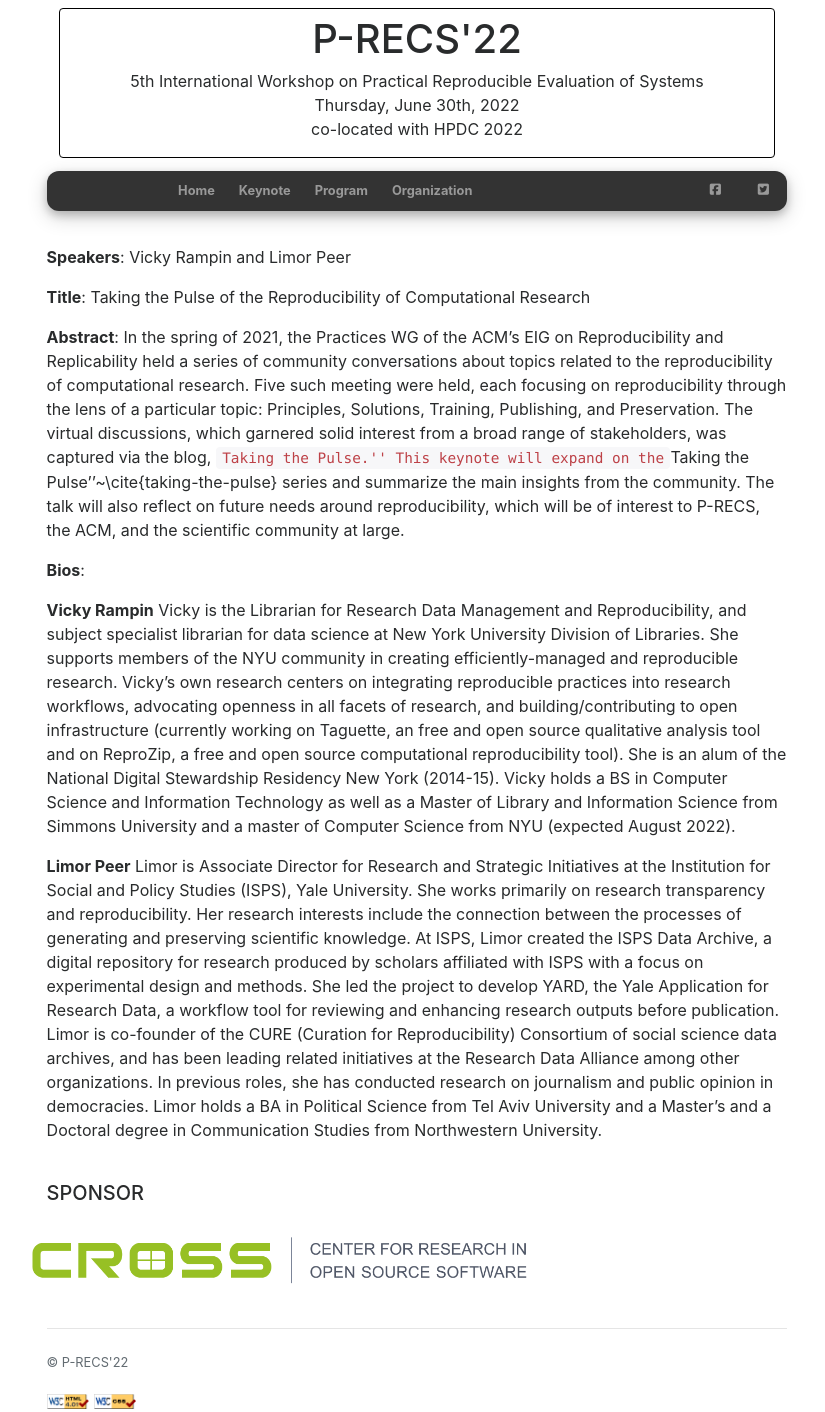
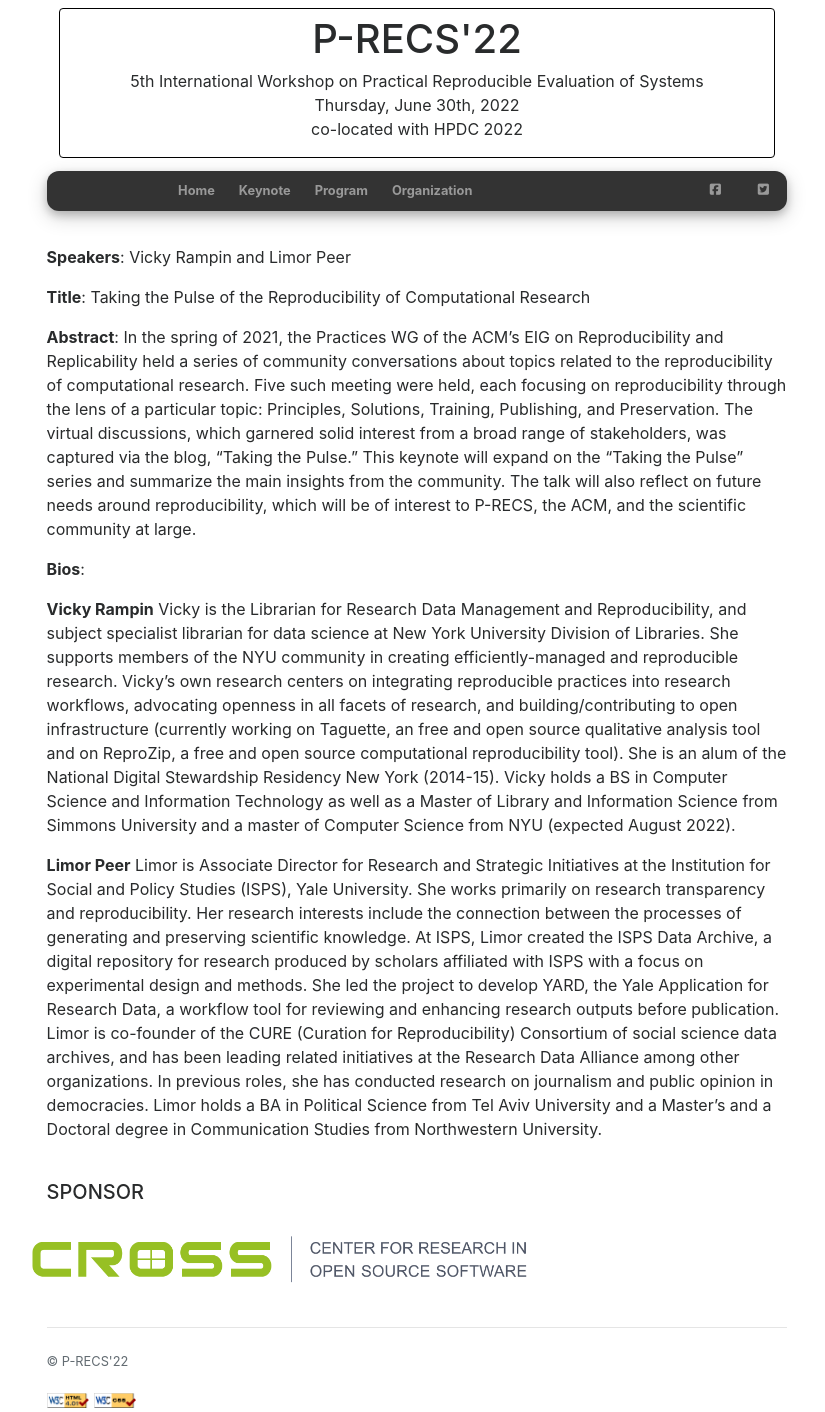
Before and after one commit to p-recs/2022, a Jekyll site: the page built from keynote.html, in a window 1280 px wide. Shown: the whole page, without its empty margins (223-1048 px from the left). Built offline with Jekyll 4.4.1, drawn with Linux system fonts in a browser that asks for light colours; nearby versions of some CDN libraries; library files that are not in the unit come from our copies.

Commit message:
Update keynote.md

```diff
--- a/_includes/keynote.md
+++ b/_includes/keynote.md
@@ -7,7 +7,7 @@
 
 **Title**: Taking the Pulse of the Reproducibility of Computational Research
 
-**Abstract**: In the spring of 2021, the Practices WG of the ACM’s EIG on Reproducibility and Replicability held a series of community conversations about topics related to the reproducibility of computational research. Five such meeting were held, each focusing on reproducibility through the lens of a particular topic: Principles, Solutions, Training, Publishing, and Preservation. The virtual discussions, which garnered solid interest from a broad range of stakeholders, was captured via the blog, ``Taking the Pulse.'' This keynote will expand on the ``Taking the Pulse''~\cite{taking-the-pulse} series and summarize the main insights from the community. The talk will also reflect on future needs around reproducibility, which will be of interest to P-RECS, the ACM, and the scientific community at large.
+**Abstract**: In the spring of 2021, the Practices WG of the ACM’s EIG on Reproducibility and Replicability held a series of community conversations about topics related to the reproducibility of computational research. Five such meeting were held, each focusing on reproducibility through the lens of a particular topic: Principles, Solutions, Training, Publishing, and Preservation. The virtual discussions, which garnered solid interest from a broad range of stakeholders, was captured via the blog, "Taking the Pulse." This keynote will expand on the "Taking the Pulse" series and summarize the main insights from the community. The talk will also reflect on future needs around reproducibility, which will be of interest to P-RECS, the ACM, and the scientific community at large.
 
 **Bios**:
 
```
